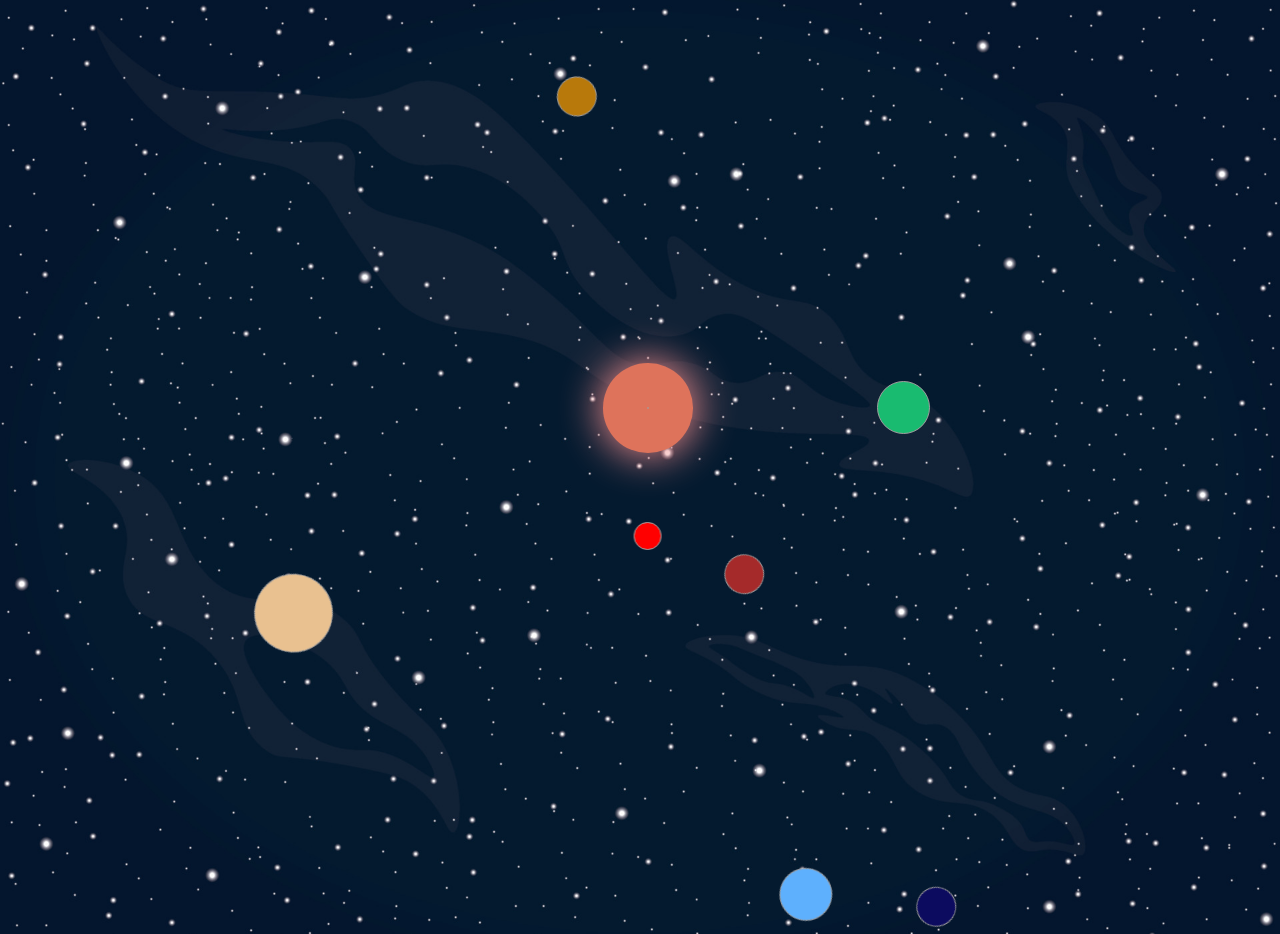
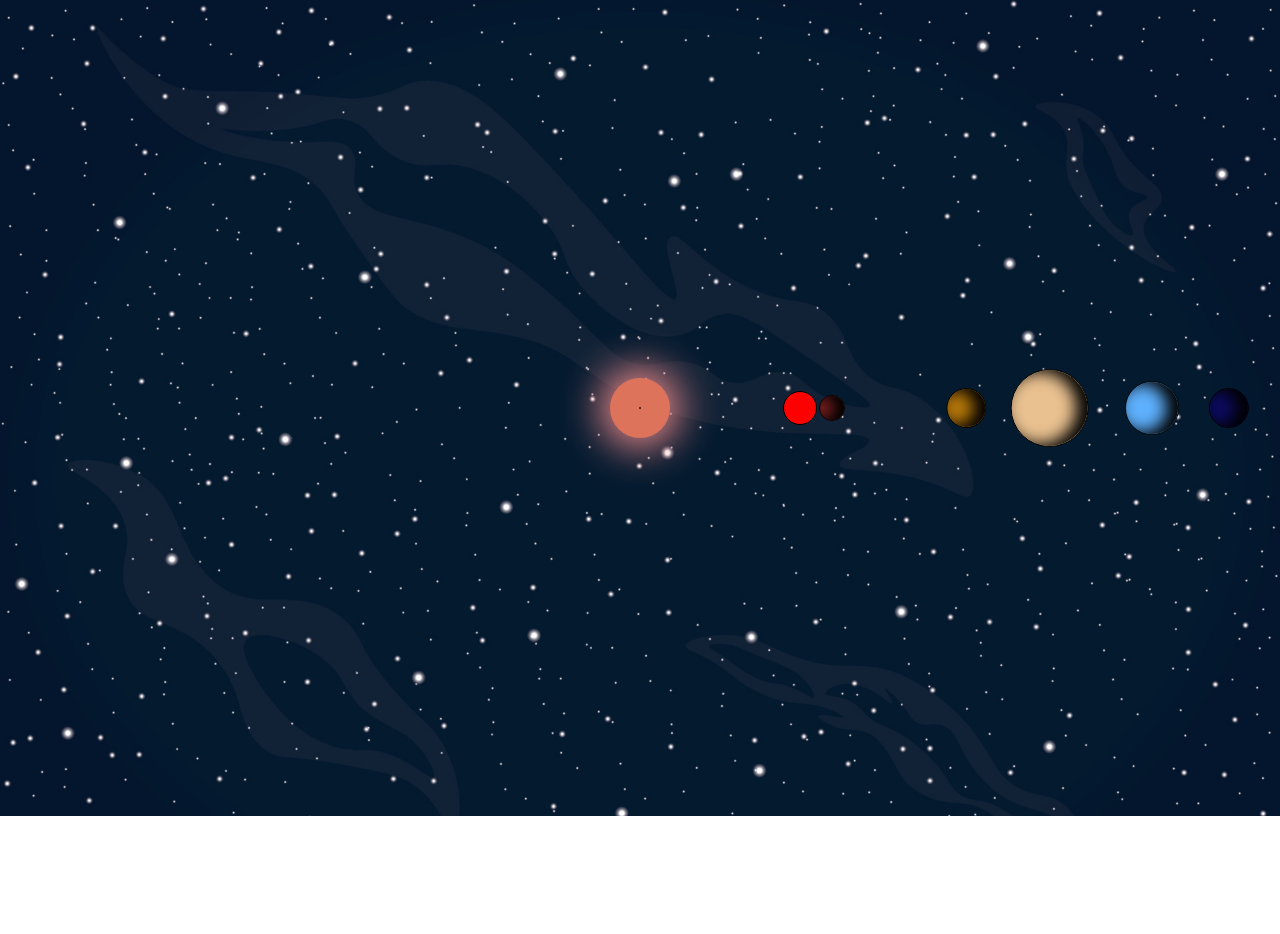
Before and after one commit to ShubikB/The-Solar-System, a plain HTML site: page index.html in a window 1280 px wide. After the commit the page ends 816 px from the top, so only its background shows below. Drawn offline with Linux system fonts and the light colour scheme.

Commit message:
Its a mess, fix the code

```diff
--- a/index.html
+++ b/index.html
@@ -8,8 +8,8 @@
 </head>
 <body>
     <div class="galaxy">
-        <div class="sun ">
-        </div>
+        <div class="solarSystem">
+            <div class="sun"></div>
             <div class="mercury planet"></div>
             <div class="venus planet"></div>
             <div class="earth planet"></div>
@@ -20,5 +20,17 @@
             <div class="neptune planet"></div>
         </div>
     </div>
+</div>
 </body>
 </html>
+
+<!--
+Resize to fit the display.
+slow down the Animation, use revolution speed relative to the revolution speed of earth.
+Use texture packs
+Create shadow effect and highlight effect
+Create description effect on hover / selected
+provide descripton about the solar system
+add animation to create a zoom effect
+
+ -->
--- a/solarstyle.css
+++ b/solarstyle.css
@@ -3,6 +3,8 @@ body{
     background-size: cover;
     background-repeat: no-repeat;
     overflow: hidden;
+    display: flex;
+    justify-content: center;
 }
 
 
@@ -15,61 +17,71 @@ body{
 
 }
 
-.sun{
-    height: 7vw;
-    width:7vw;
-    background-color: rgb(222, 115, 91);
-    border-radius: 50%;
-    box-shadow: 0px 0px  40px 3px #f08c8c  ;
+.solarSystem{
+    display:flex;
+    justify-content: center;
+    align-items: center;
+    height:600px;
+    width:600px;
+}
 
-}
 .planet{
+    position: absolute;
     height: var(--planetSize);
     width: var(--planetSize);
     transform: translate(var(--orbitSize));
     border-radius:50%;
-    border:1px solid #a09e9e;
+    border: 1px solid black;
+    box-shadow: inset -.6em 0px 1em .1em;
     animation: revolution var(--revolutionSpeed) linear infinite;
-    position: absolute;
-
 }
 
-@keyframes revolution{
+/* @keyframes revolution{
     from{
         transform: rotate(0deg) translate(var(--orbitSize));
     }
     to{
-        transform: rotate(360deg) translate(var(--orbitSize))
+        transform: rotate(360deg) translate(var(--orbitSize));
     }
+} */
+.sun{
+    height:10%;
+    width:10%;
+    background-color: rgb(222, 115, 91);
+    border-radius: 50%;
+    box-shadow: 0px 0px 40px 10px #f08c8c  ;
+
 }
 
 
+
+.earth{
+    --planetSize:min(4vw, 4vh);
+    background-color:rgb(25, 187, 112);
+    --orbitSize:min(50vw, 50vh);
+    --revolutionSpeed:5s;
+
+}
 .mercury{
-    --planetSize:2vw;
+    --planetSize:2em;
     --revolutionSpeed:0.8s;
     background-color: rgb(255, 0, 0);
-    --orbitSize:10vw;
+    --orbitSize:10em;
+    box-shadow: none;
+
 }
 .venus{
-    --planetSize:3vw;
+    --planetSize:min(3vw, 3vh);
     background-color:brown;
     --orbitSize:15vw;
     --revolutionSpeed:1.2s;
 
 
 }
-.earth{
-    --planetSize:4vw;
-    background-color:rgb(25, 187, 112);
-    --orbitSize:20vw;
-    --revolutionSpeed:5s;
-
-
-}
 .mars{
     --planetSize:3vw;
     background-color:rgb(184, 121, 11);
-    --orbitSize:25vw;
+    --orbitSize:25.5vw;
     --revolutionSpeed:7s;
 
 
@@ -79,7 +91,6 @@ body{
     background-color:rgb(233, 193, 144);
     --orbitSize:32vw;
     --revolutionSpeed:12s;
-
 
 }
 .saturn{
@@ -101,7 +112,7 @@ body{
 .neptune{
     --planetSize:3vw;
     background-color:rgb(12, 11, 95);
-    --orbitSize:45vw;
+    --orbitSize:46vw;
     --revolutionSpeed:30s;
 
 
```
Lines whose indentation alone changed are shown as unchanged.
